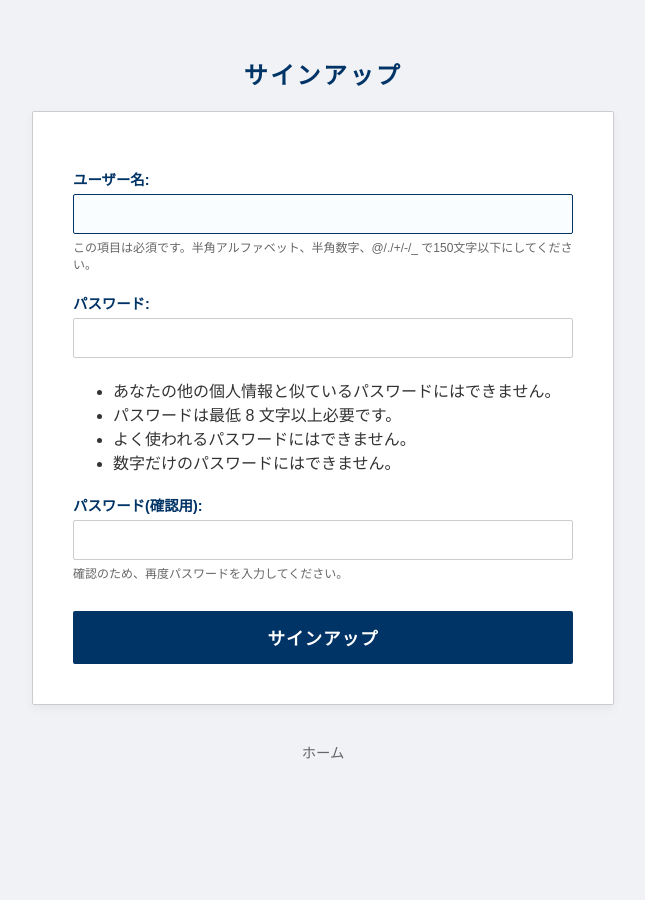
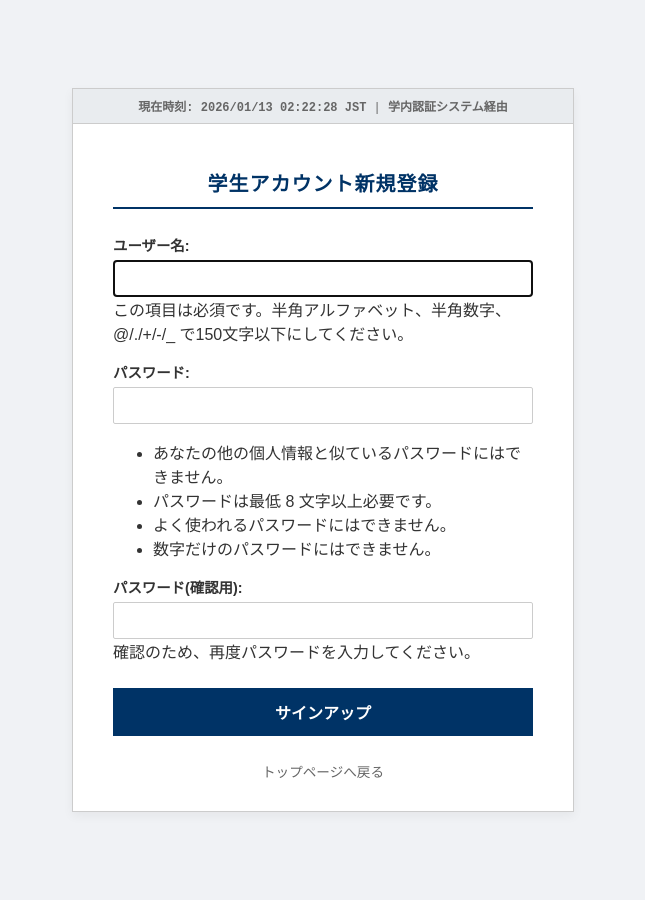
Before and after one commit to s1f102402518/iniando-arg, a Django app: page /accounts/signup/ in a window 1280 px wide. Shown: the whole page, without its empty margins (317-962 px from the left). Before the commit the page ends 759 px from the top, so only its background shows below. Run offline with Django 5.2, Linux system fonts and the light colour scheme.

Commit message:
login, signupに現在時刻の表示

```diff
--- a/accounts/static/accounts/css/login.css
+++ b/accounts/static/accounts/css/login.css
@@ -45,6 +45,9 @@ header {
   background-color: #e9ecef;
   border-bottom: 1px solid var(--border-color);
   padding: 8px 15px;
+  display: flex;
+  justify-content: center;
+  align-items: center;
 }
 
 .system-info {
@@ -52,8 +55,8 @@ header {
   font-size: 0.75rem; /* 小さくしてログっぽく */
   color: var(--text-sub);
   margin: 0;
-  text-align: right;
   letter-spacing: -0.5px;
+  white-space: nowrap;
 }
 
 /* --- メインコンテンツエリア --- */
--- a/accounts/static/accounts/css/signup.css
+++ b/accounts/static/accounts/css/signup.css
@@ -1,108 +1,108 @@
 @charset "utf-8";
 
-/* --- 共通設定：login.cssと同じ世界観の変数 --- */
 :root {
-  --univ-blue: #003366;      /* 鴉ヶ丘大学カラー */
-  --univ-accent: #b30000;    /* 警告・強調色 */
-  --bg-gray: #f0f2f5;        /* 背景の事務的なグレー */
+  --univ-blue: #003366;
+  --univ-accent: #b30000;
+  --bg-gray: #f0f2f5;
   --text-main: #333333;
+  --text-sub: #666666;
   --border-color: #cccccc;
   --font-base: "Yu Gothic", "Meiryo", sans-serif;
+  --font-mono: "Courier New", Consolas, monospace;
 }
 
 /* --- 全体レイアウト --- */
 body {
   margin: 0;
-  padding: 40px 20px;
+  padding: 50px 20px;
   font-family: var(--font-base);
   background-color: var(--bg-gray);
   color: var(--text-main);
-
-  /* 画面中央に要素を積み上げる */
   display: flex;
-  flex-direction: column;
+  justify-content: center;
   align-items: center;
   min-height: 100vh;
 }
 
-/* --- タイトル（ページ上部） --- */
-h1 {
-  font-size: 1.5rem;
-  color: var(--univ-blue);
-  margin-bottom: 20px;
-  text-align: center;
-  /* 少し威圧感を出すために文字間隔を広げる */
-  letter-spacing: 0.1em;
-  font-weight: 700;
+/* --- メインコンテナ（白い箱） --- */
+.container {
+  width: 100%;
+  max-width: 500px; /* 項目が多いためログインより少し広く */
+  background-color: #ffffff;
+  border: 1px solid var(--border-color);
+  box-shadow: 0 4px 10px rgba(0, 0, 0, 0.05);
+  display: flex;
+  flex-direction: column;
 }
 
-/* --- 入力エリア（白い箱） --- */
-/* HTMLにcontainerがないため、formタグ自体をカード化します */
-form {
-  background-color: #ffffff;
-  width: 100%;
-  max-width: 500px; /* ログインより項目が多い想定で少し幅広に */
-  padding: 40px;
-  border: 1px solid var(--border-color);
-  box-shadow: 0 4px 10px rgba(0, 0, 0, 0.05);
-  border-radius: 2px; /* 角丸を小さくして事務的に */
-  margin-bottom: 20px;
+/* --- ヘッダー（時計エリア） --- */
+header {
+  background-color: #e9ecef;
+  border-bottom: 1px solid var(--border-color);
+  padding: 8px 15px;
+  display: flex;
+  justify-content: center;
+  align-items: center;
 }
 
-/* --- フォーム内の各要素 (Djangoのas_p対応) --- */
-form p {
-  margin-bottom: 20px;
+.system-info {
+  font-family: var(--font-mono);
+  font-size: 0.75rem;
+  color: var(--text-sub);
+  margin: 0;
+  white-space: nowrap;
 }
 
-/* ラベル：少し小さくして「項目名」っぽく */
+/* --- メインコンテンツ --- */
+main {
+  padding: 30px 40px;
+}
+
+/* ログイン画面と統一したタイトルの下線 */
+h1 {
+  font-size: 1.25rem;
+  color: var(--univ-blue);
+  border-bottom: 2px solid var(--univ-blue);
+  padding-bottom: 10px;
+  margin-bottom: 25px;
+  font-weight: 700;
+  text-align: center;
+  letter-spacing: 0.05em;
+}
+
+/* --- フォーム要素 --- */
+form p {
+  margin-bottom: 15px;
+}
+
 form label {
   display: block;
   font-weight: bold;
   font-size: 0.9rem;
-  color: var(--univ-blue); /* 少し青みを入れてシステム感を出す */
   margin-bottom: 5px;
 }
 
-/* 入力欄：login.cssと完全に統一 */
 form input[type="text"],
 form input[type="email"],
 form input[type="password"] {
   width: 100%;
   padding: 10px;
-  font-size: 1rem;
   border: 1px solid var(--border-color);
   border-radius: 2px;
-  box-sizing: border-box; /* パディングを含めた幅計算 */
-  transition: border-color 0.2s, background-color 0.2s;
+  box-sizing: border-box;
 }
 
-form input:focus {
-  outline: none;
-  border-color: var(--univ-blue);
-  background-color: #fafdff;
-}
-
-/* ヘルプテキスト（Djangoが出す補足説明）への対応 */
-.helptext {
-  display: block;
-  font-size: 0.75rem;
-  color: #666;
-  margin-top: 4px;
-}
-
-/* --- 送信ボタン --- */
+/* ボタン：大学カラー */
 input[type="submit"] {
   width: 100%;
-  padding: 14px;
+  padding: 12px;
   background-color: var(--univ-blue);
   color: #ffffff;
   border: none;
-  font-size: 1.1rem;
+  font-size: 1rem;
   font-weight: bold;
   cursor: pointer;
-  border-radius: 2px;
   margin-top: 10px;
-  letter-spacing: 0.05em;
   transition: opacity 0.2s;
 }
 
@@ -111,15 +111,18 @@ input[type="submit"]:hover {
 }
 
 /* --- フッターリンク --- */
-a {
-  color: #666;
-  text-decoration: none;
-  font-size: 0.9rem;
-  border-bottom: 1px solid transparent;
-  transition: border-color 0.2s, color 0.2s;
+.footer-links {
+  margin-top: 25px;
+  text-align: center;
 }
 
-a:hover {
+.footer-links a {
+  color: var(--text-sub);
+  text-decoration: none;
+  font-size: 0.85rem;
+}
+
+.footer-links a:hover {
+  text-decoration: underline;
   color: var(--univ-blue);
-  border-bottom-color: var(--univ-blue);
 }
--- a/accounts/templates/registration/signup.html
+++ b/accounts/templates/registration/signup.html
@@ -3,11 +3,19 @@
 <html lang="ja">
 <head>
     <meta charset="UTF-8">
-    <title>Signup</title>
+    <title>鴉ヶ丘大学 - サインアップ</title>
     <link rel="stylesheet" href="{% static 'accounts/css/signup.css' %}">
 </head>
 <body>
-    <h1>サインアップ</h1>
+    <div class="container">
+        <header>
+            <p class="system-info">
+                <b>現在時刻: <span id="realtime-clock">読み込み中...</span> JST</b> | <b>学内認証システム経由</b>
+            </p>
+        </header>
+
+        <main>
+            <h1>学生アカウント新規登録</h1>
 
             <form method="post">
                 {% csrf_token %}
@@ -15,6 +23,28 @@
                 <input type="submit" value="サインアップ" />
             </form>
 
-    <p><a href="{% url 'home' %}">ホーム</a></p>
+            <div class="footer-links">
+                <a href="{% url 'home' %}">トップページへ戻る</a>
+            </div>
+        </main>
+    </div>
+
+    <script>
+        function updateClock() {
+            const now = new Date();
+            const year = now.getFullYear();
+            const month = String(now.getMonth() + 1).padStart(2, '0');
+            const day = String(now.getDate()).padStart(2, '0');
+            const hours = String(now.getHours()).padStart(2, '0');
+            const minutes = String(now.getMinutes()).padStart(2, '0');
+            const seconds = String(now.getSeconds()).padStart(2, '0');
+
+            const timeString = `${year}/${month}/${day} ${hours}:${minutes}:${seconds}`;
+            const clockEl = document.getElementById('realtime-clock');
+            if(clockEl) clockEl.innerText = timeString;
+        }
+        setInterval(updateClock, 1000);
+        updateClock();
+    </script>
 </body>
 </html>
```
Also changed, not shown: accounts/templates/registration/login.html (+22 -2 lines). Lines whose indentation alone changed are shown as unchanged.
